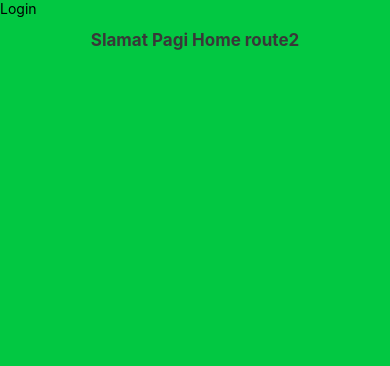
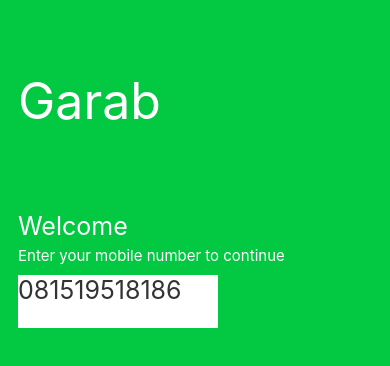
Before and after one commit to BangsaMU/reactnative-app1, a React Native app: screen /Login in a window 390 px wide. Shown: the top 366 px of the page. Built offline with nearby package versions, Linux system fonts and the light colour scheme.

Commit message:
validasi OTP dengan reack hook

```diff
--- a/source/component/widgetFeatureComponent.js
+++ b/source/component/widgetFeatureComponent.js
@@ -3,11 +3,11 @@ import { View, StyleSheet } from 'react-native';
 import SubFeature from './widgetFeatureComponentSub'
 import { useNavigation } from '@react-navigation/native'
 
-import imgFood from '../assets/icon/food.jpg'
-import imgBike from '../assets/icon/bike.jpg'
-import imgCar from '../assets/icon/car.jpg'
-import imgSend from '../assets/icon/send.jpg'
-import imgMore from '../assets/icon/more.jpg'
+// import imgFood from '../assets/icon/food.jpg'
+// import imgBike from '../assets/icon/bike.jpg'
+// import imgCar from '../assets/icon/car.jpg'
+// import imgSend from '../assets/icon/send.jpg'
+// import imgMore from '../assets/icon/more.jpg'
 
 
 const styles = StyleSheet.create({
@@ -23,20 +23,34 @@ const styles = StyleSheet.create({
 
 })
 
+const listFeature = [
+  { id: 1, img: require('../assets/icon/food.jpg'), title: 'Foods', name: 'Food' },
+  { id: 1, img: require('../assets/icon/bike.jpg'), title: 'Bike', name: '' },
+  { id: 1, img: require('../assets/icon/food.jpg'), title: 'Foods', name: '' },
+  { id: 1, img: require('../assets/icon/send.jpg'), title: 'Delive', name: '' },
+  { id: 1, img: require('../assets/icon/food.jpg'), title: 'Foods', name: '' },
+  { id: 1, img: require('../assets/icon/bike.jpg'), title: 'Bike', name: '' },
+  { id: 1, img: require('../assets/icon/food.jpg'), title: 'Foods', name: '' },
+  { id: 1, img: require('../assets/icon/more.jpg'), title: 'More', name: '' },
+];
+
 const Widget = () => {
   const navigation = useNavigation();
 
   return (
     <View style={styles.wrapperFeature}>
-      <SubFeature image={imgFood} title='Foods' onPress={() => { navigation.navigate('Food') }} />
-      <SubFeature image={imgBike} title='Bike' />
-      <SubFeature image={imgCar} title='Foods' />
-      <SubFeature image={imgSend} title='Delive' />
-
-      <SubFeature image={imgFood} title='Foods' />
-      <SubFeature image={imgBike} title='Bike' />
-      <SubFeature image={imgCar} title='Foods' />
-      <SubFeature image={imgMore} title='More' />
+      {listFeature.map(feature => (
+        <SubFeature image={feature.img} title={feature.title} onPress={() => {
+          if (feature.name) {
+            navigation.navigate({
+              name: feature.name,
+              params: {},
+            })
+          }else{
+            alert('Halaman masih dalam pengembangan')
+          }
+        }} />
+      ))}
     </View>
   );
 }
--- a/source/page/Account/login.js
+++ b/source/page/Account/login.js
@@ -1,14 +1,99 @@
-import React from 'react'
+import React, { useState } from 'react'
 import { View, Text, StatusBar, StyleSheet, TextInput } from 'react-native'
+import { TouchableRipple } from 'react-native-paper';
+import { useNavigation } from '@react-navigation/native'
 
-import { cssCoreApp, cssStyles } from '../../style'
+import { cssCoreApp, cssStyles, statusBar, cssLogin } from '../../style'
 
-export default function login() {
+export default function login(props) {
+    const navigation = useNavigation();
+    const [displaySosmed, setDisplaySosmed] = useState('none');
+    const [noHp, setNoHp] = useState('');
+    const [actionButton, setActionButton] = useState('none');
+    const [actionButtonLabel, setActionButtonLabel] = useState('');
+    const onChangeText = (InoHp) => {
+        let newInoHp = '';
+        let numbers = '0123456789';
+
+        for (var i = 0; i < InoHp.length; i++) {
+            if (numbers.indexOf(InoHp[i]) > -1) {
+                newInoHp = newInoHp + InoHp[i];
+            }
+            else {
+                // your call back function
+                InoHp = ''
+                setNoHp('')
+                alert("please enter numbers only");
+            }
+        }
+        setNoHp(newInoHp)
+        console.log(InoHp.substr(1, 0))
+        if (InoHp.substr(1, 1) != '8') {
+            setActionButton('flex')
+            setActionButtonLabel('Silahkan input no yang sesuai.')
+        }
+        if (InoHp.length > 9 && InoHp.length <= 13 && InoHp.substr(1, 1) == '8') {
+            setActionButton('flex')
+            setActionButtonLabel('Continue')
+        } else {
+            // setActionButton('none')
+            setActionButtonLabel('')
+        }
+    }
+
+
+    // onChanged(text){
+    //     let newText = '';
+    //     let numbers = '0123456789';
+
+    //     for (var i = 0; i < text.length; i++) {
+    //         if (numbers.indexOf(text[i]) > -1) {
+    //             newText = newText + text[i];
+    //         }
+    //         else {
+    //             // your call back function
+    //             alert("please enter numbers only");
+    //         }
+    //     }
+    //     this.setState({ myNumber: newText });
+    // }
+
     return (
         <View style={cssCoreApp.pageLogin}>
-            <StatusBar style={cssCoreApp.headerApp} />
-            <Text style={cssStyles.greetingText}>Slamat Pagi Home route2</Text>
-            <Text >Login</Text>
-        </View>
+
+
+            <StatusBar barStyle={statusBar.barStyle} translucent backgroundColor={statusBar.backgroundColor} />
+            <View style={cssLogin.view1}>
+                <Text style={cssLogin.wrapper1}>Garab</Text>
+                <Text style={cssLogin.wrapper2} >Welcome</Text>
+                <Text style={cssLogin.wrapper3} >Enter your mobile number to continue</Text>
+                <View style={cssLogin.view2}>
+                    <TextInput style={cssLogin.wrapper4}
+                        maxLength={13}
+                        placeholder='081519518186'
+                        onChangeText={onChangeText}
+                        keyboardType='number-pad'
+                        value={noHp}
+                    // onFocus={() => setActionButton('flex')}
+                    // onBlur={() => setActionButton('none')}
+                    />
+                </View>
+            </View>
+            <View style={{ display: actionButton, alignItems: 'center', margin: 5, padding: 3 }}>
+                <TouchableRipple style={{ alignItems: 'center', margin: 5, padding: 3 }} onPress={() => kirimOtp(noHp)}>
+                    <Text style={cssStyles.H2} >{actionButtonLabel}</Text>
+                </TouchableRipple>
+            </View>
+        </View >
+
+
     )
+
+
+    function kirimOtp(props) {
+        console.log("goto home")
+        navigation.navigate('Home')
+        // console.warn("samu" + props)
+    }
+
 }
--- a/source/page/Home/index.js
+++ b/source/page/Home/index.js
@@ -21,7 +21,7 @@ const Home = () => {
       <View style={styles.wrapperOvo}>
         <View style={styles.textOvo}>
           <Text style={styles.textStyle1}>Ovo Balance</Text>
-          <Text style={styles.textStyle1}>Rp 9.700.004</Text>
+          <Text style={styles.textStyle1}>Rp 9.700.005</Text>
         </View>
         <View style={styles.garisDiOvo}></View>
         <WidgetTiga />
--- a/source/style/index.js
+++ b/source/style/index.js
@@ -4,6 +4,7 @@ import { StyleSheet, Dimensions } from "react-native";
 const { heigh, width } = Dimensions.get('window')
 
 const versionApp = { relase: { app: '1.0.1', api: '1.0.1' }, development: { app: '1.1.1', api: '1.1.1' } }
+const statusBar = { barStyle: 'dark-content', backgroundColor: "rgba(0,0,0,0)" }
 const cssCoreApp = StyleSheet.create({
     pageLogin: { flex: 1, backgroundColor: '#02c842' },
     headerApp: {
@@ -11,6 +12,32 @@ const cssCoreApp = StyleSheet.create({
     }
 })
 
+
+const cssLogin = StyleSheet.create({
+    view1: { marginHorizontal: 18, flex: 1 },
+    view2: { width: 200, height: 53, backgroundColor: 'white', marginTop: 10 },
+    wrapper1: {
+        marginTop: '20%',
+        fontSize: 50,
+        color: 'white'
+    },
+    wrapper2: {
+        marginTop: 80,
+        fontSize: 25,
+        color: 'white'
+    },
+    wrapper3: {
+        marginTop: 5,
+        fontSize: 15,
+        color: 'white'
+    },
+    wrapper4: {
+        maxWidth:200,
+        fontSize: 25,
+        color: '#333333',
+
+    },
+})
 
 const cssHome = StyleSheet.create({
     pageHome: { flex: 1, backgroundColor: 'white' },
@@ -71,6 +98,18 @@ const cssStyles = StyleSheet.create({
     imageBanner: {
         height: 140, width: width,
     },
+    H1: {
+        fontSize: 50,
+        color: 'white'
+    },
+    H2: {
+        fontSize: 25,
+        color: 'white'
+    },
+    normalText: {
+        fontSize: 12,
+        color: 'white'
+    },
     greetingText: {
         fontSize: 17,
         fontWeight: 'bold',
@@ -120,4 +159,4 @@ const cssStyles = StyleSheet.create({
 
 })
 
-export { cssCoreApp, cssStyles, cssHome, versionApp };
+export { cssCoreApp, cssStyles, cssHome, cssLogin, versionApp, statusBar };
```
Also changed, not shown: 1 other file (tests, documents, lock files or other folders).
